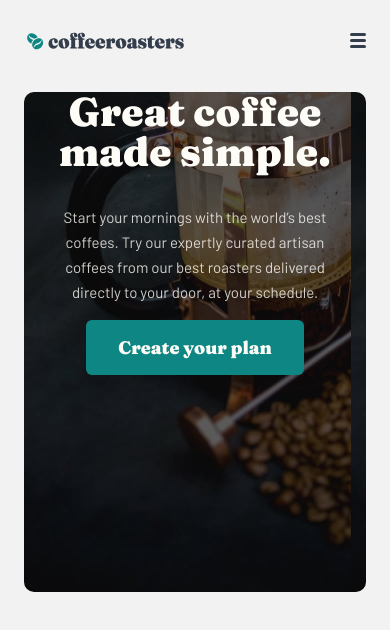
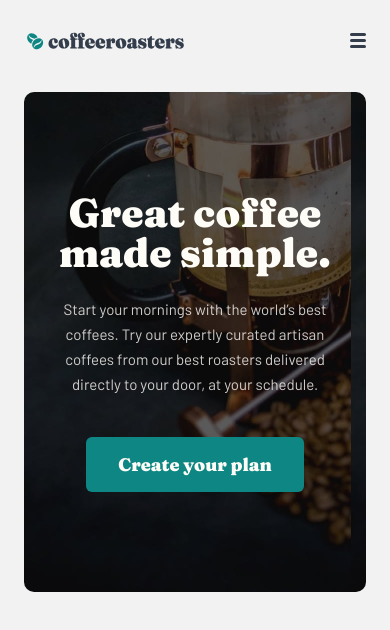
Before and after one commit to gcarter89/coffeeroasters, a React (Create React App) app: page / in a window 390 px wide. Shown: the top 630 px of the page. Built offline with nearby package versions, Linux system fonts and the light colour scheme.

Commit message:
completed create your plan mobile component

```diff
--- a/src/components/home/Home.module.scss
+++ b/src/components/home/Home.module.scss
@@ -1,15 +1,24 @@
 .home {
     &__hero {
+        display: flex;
+        align-items: center;
         background-image: url('../../assets/home/mobile/image-hero-coffeepress.jpg');
         background-size: contain;
         height: 500px;
         border-radius: 10px;
+
     }
     &__heroText {
         padding: 0 24px;
         text-align: center;
         color: #FEFCF7;
+
+        h1 {
+            margin-bottom: 24px;
+        }
+
         p {
+            margin-bottom: 40px;
             opacity: 0.8;
         }
         button {
--- a/src/index.scss
+++ b/src/index.scss
@@ -1,4 +1,9 @@
 @import url('https://fonts.googleapis.com/css2?family=Barlow:wght@400;700&family=Fraunces:wght@900&display=swap');
+
+* {
+    margin: 0;
+}
+
 
 body {
     margin: 32px 24px 76px 24px;
```
